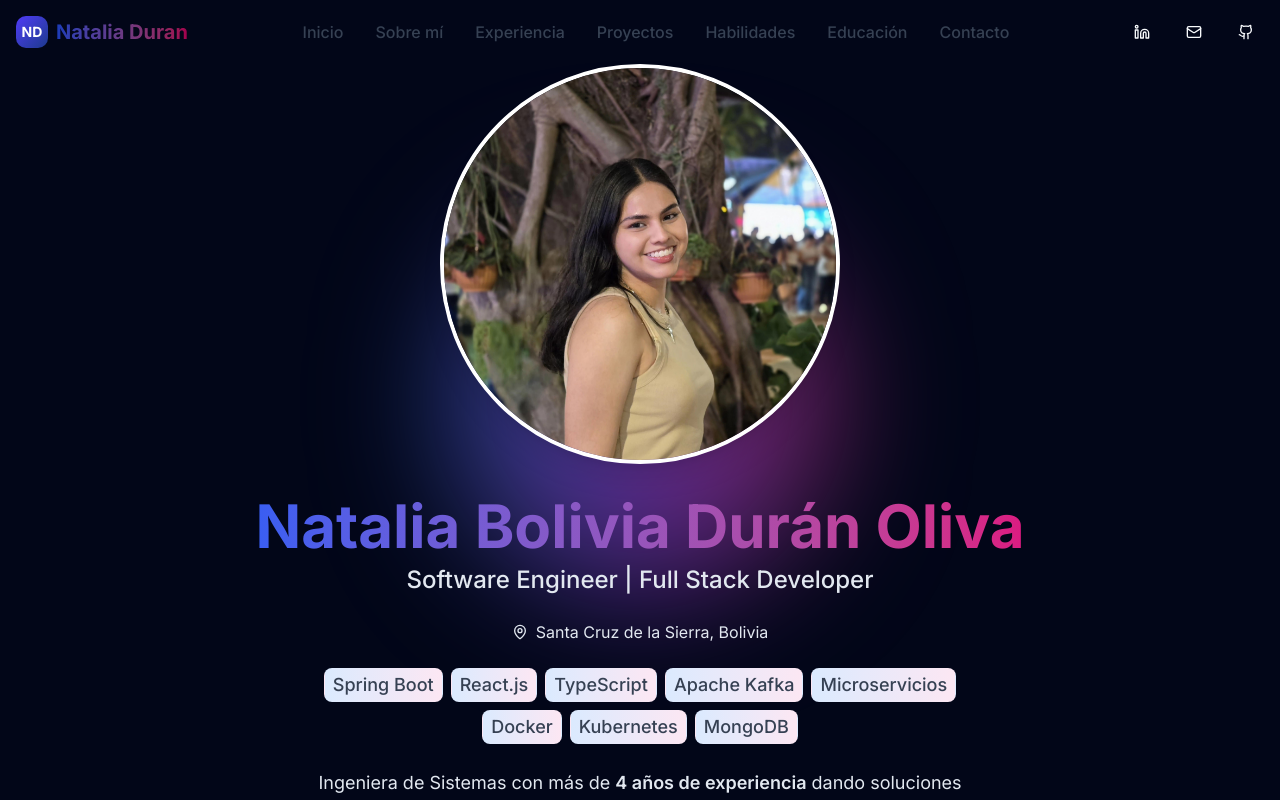
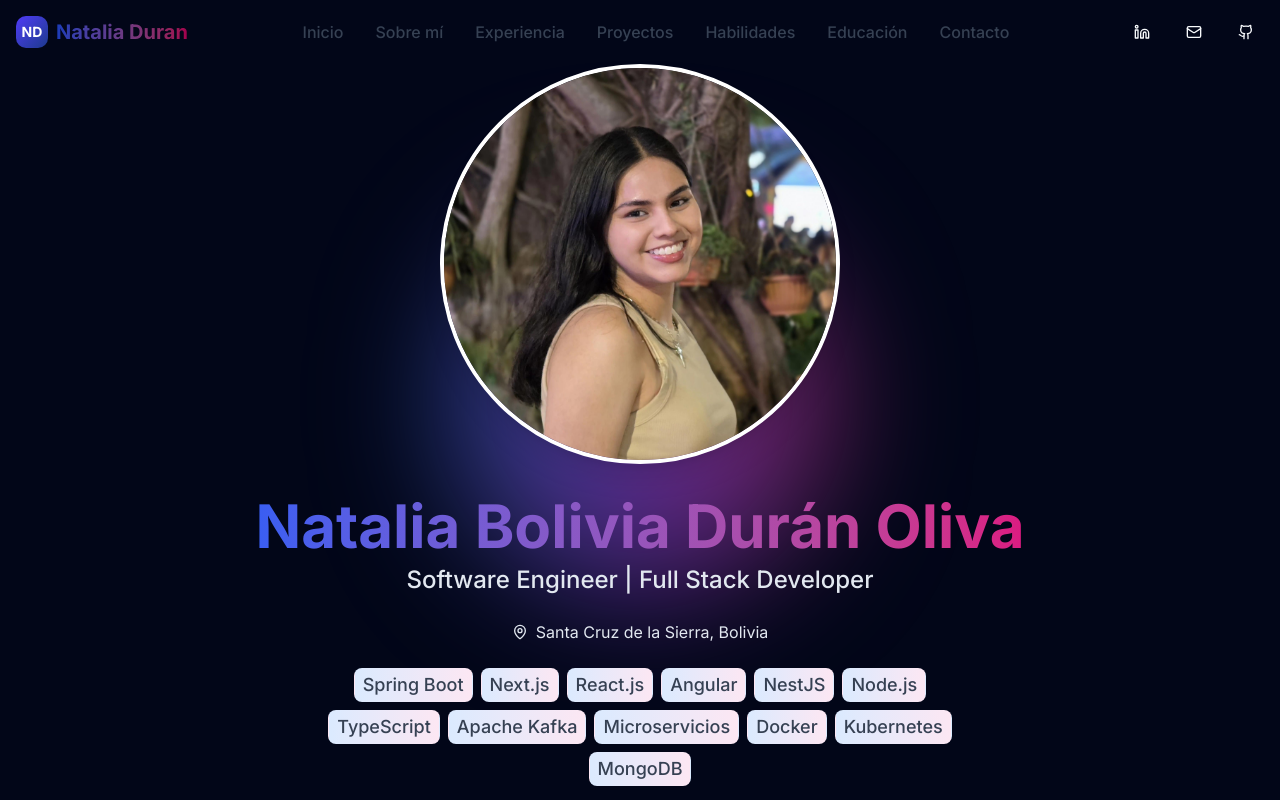
Before and after one commit to NataliaDuran2001/portafolio, a Next.js app: page / in a window 1280 px wide. Shown: the top 800 px of the page. Built offline with nearby package versions, Linux system fonts and the light colour scheme.

Commit message:
fix:hero foto acercada y nuevas tecnologias agregadas

```diff
--- a/components/sections/HeroSection.tsx
+++ b/components/sections/HeroSection.tsx
@@ -7,7 +7,11 @@ import { Download, Mail, MapPin } from "lucide-react";
 
 const tecnologias = [
 	"Spring Boot",
+	"Next.js",
 	"React.js",
+	"Angular",
+	"NestJS",
+	"Node.js",
 	"TypeScript",
 	"Apache Kafka",
 	"Microservicios",
@@ -34,7 +38,7 @@ export default function HeroSection() {
 							<AvatarImage
 								src="images/natalia_duran.jpg"
 								alt="Natalia Duran"
-								style={{ objectFit: "cover" }}
+								style={{ objectFit: "cover", scale: "130%" }}
 							/>
 							<AvatarFallback className="text-4xl font-bold bg-gradient-to-br from-indigo-600 to-blue-950 text-white">
 								ND
```
